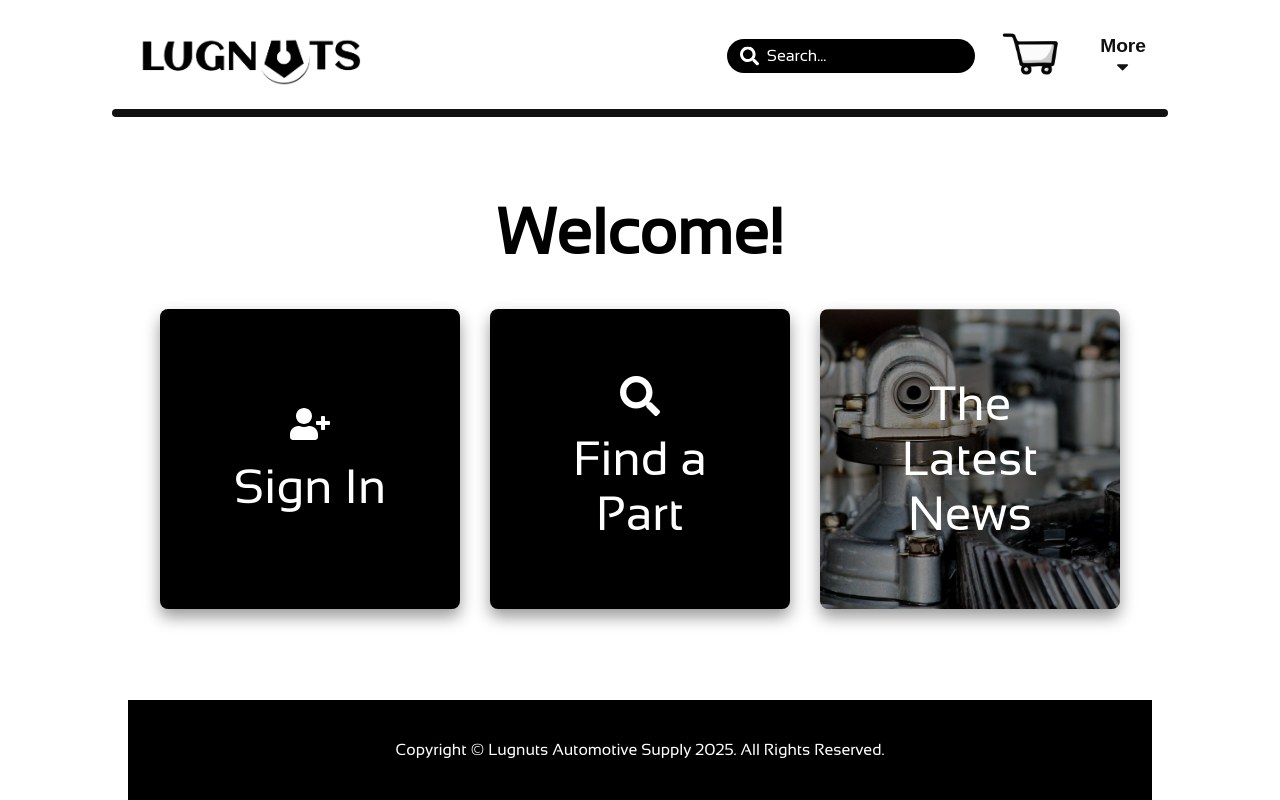
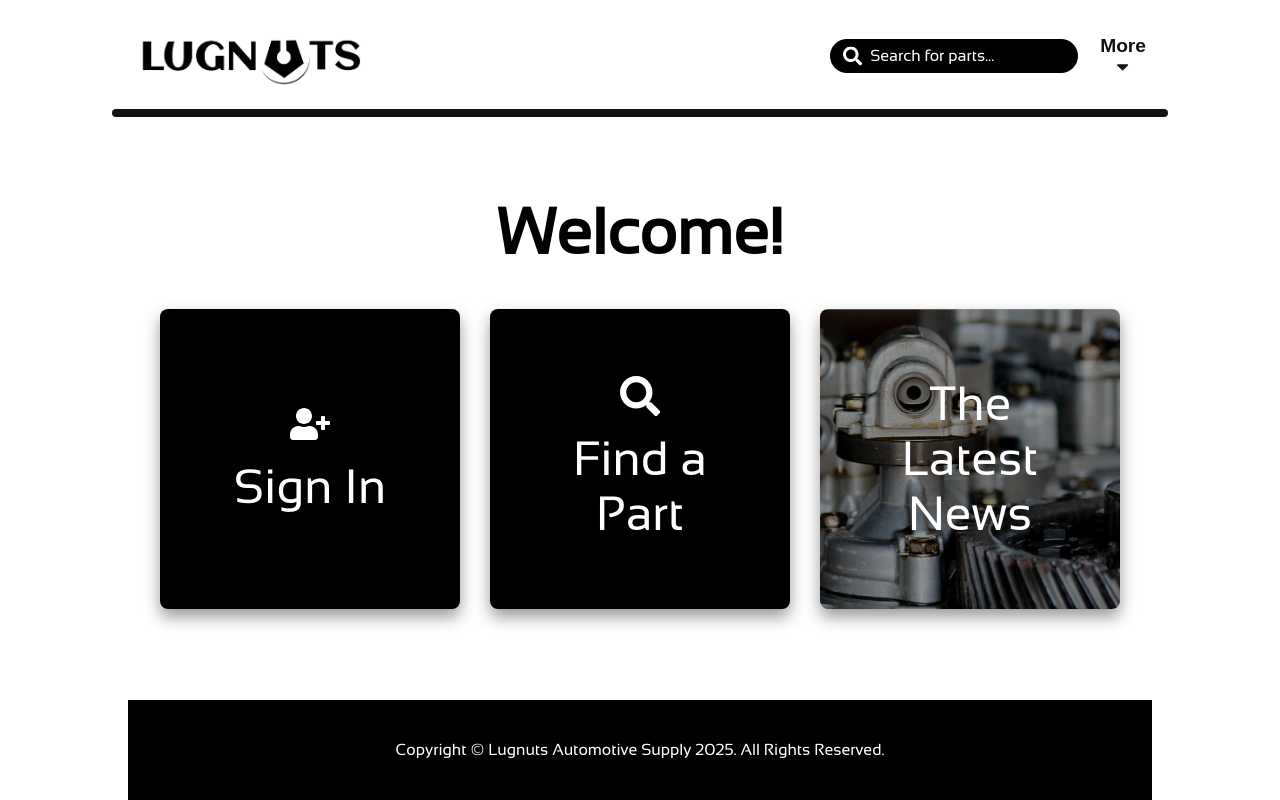
Before and after one commit to JLobbes/webd495_lugnuts_jwl, a Next.js app in the folder project/: page / in a window 1280 px wide. Built offline with nearby package versions, Linux system fonts and the light colour scheme; no server answers.

Commit message:
FIX: made user cart icon conditional on user login

```diff
--- a/project/components/nav.js
+++ b/project/components/nav.js
@@ -51,17 +51,19 @@ const Nav = () => {
           <input
             className={styles.searchBar}
             type="text"
-            placeholder="Search..."
+            placeholder="Search for parts..."
             value={searchText}
             onChange={(e) => setSearchText(e.target.value)}
           />
         </div>
 
-        <div className={styles.cart}>
-          <a href='/user_cart'>
-            <img src="cart_icon.png" alt="Cart Icon" />
-          </a>
-        </div>
+        {user && (
+          <div className={styles.cart}>
+            <a href='/user_cart'>
+              <img src="cart_icon.png" alt="Cart Icon" />
+            </a>
+          </div>
+        )}
 
         <button onClick={toggleDropdown} className={styles.dropdownButton}>
           More
```
